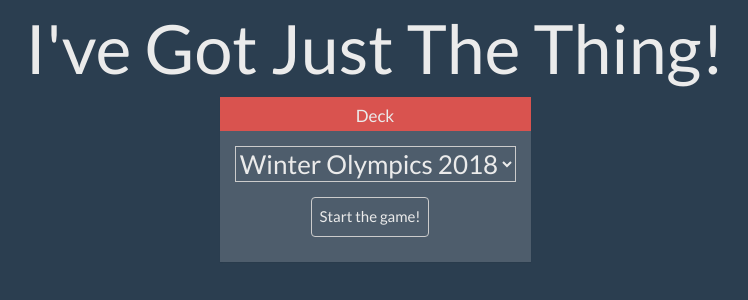
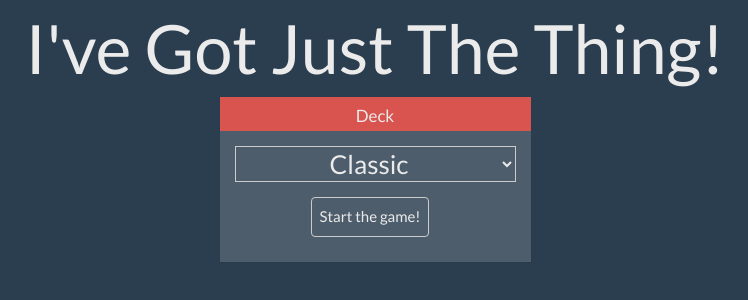
Before and after one commit to SlySteven/salesman, a plain HTML site: page index.html in a window 1280 px wide. Shown: the whole page, without its empty margins (265-1013 px from the left). Drawn offline with nearby package versions, Linux system fonts and the light colour scheme.

Commit message:
Revert back to defaulting to classic deck.

```diff
--- a/index.html
+++ b/index.html
@@ -42,7 +42,7 @@
 									<select name="select" class="game-dropdown" id="deck-id" required="true">
 										<option value="classic">Classic</option>
 										<option value="superbowl-2018">Superbowl 2018</option>
-										<option selected value="olympics-winter-2018">Winter Olympics 2018</option>
+										<option value="olympics-winter-2018">Winter Olympics 2018</option>
 									</select>
 									<button type="button" class="btn btn-outline" id="button-start">Start the game!</button>
 								</div>
```
